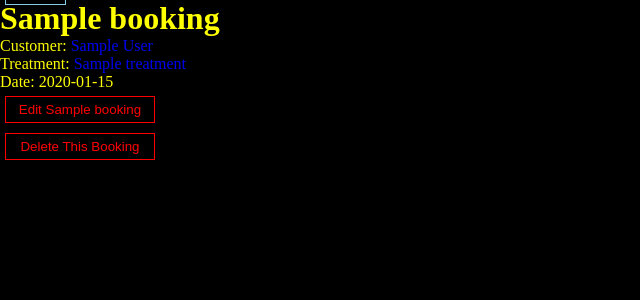
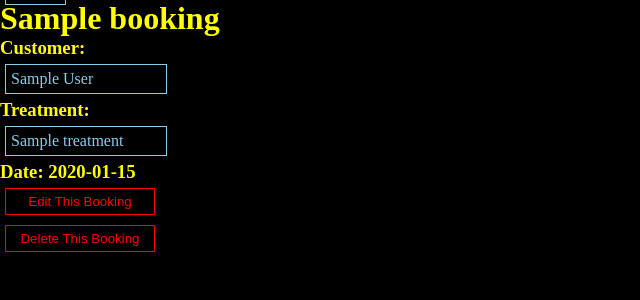
Before and after one commit to abasile1-tech/cyberpunk_ripperdoc_appointment_scheduler, a Flask app: page /bookings/1 in a window 1280 px wide. Shown: the part 23-323 px from the top of the page, without its empty margins (0-640 px from the left). Run offline with Flask 3, Linux system fonts and the light colour scheme; tables that the repository leaves empty hold one stand-in row (values such as "Sample post").

Commit message:
I made the individual booking pages look nicer

```diff
--- a/templates/bookings/show.html
+++ b/templates/bookings/show.html
@@ -1,17 +1,19 @@
 {% extends 'base.html' %}
 
 {% block content %}
+<main>
+	<div class="flex_list">
 	<h1>{{ name}}</h1>
-	<ul>
-		<li>Customer: <a href="/customers/{{customer_id}}">{{ customer_name }}</a></li>
-		<li>Treatment: <a href="/treatments/{{treatment_id}}">{{ treatment_name }}</a></li>
-		<li>Date: {{ date }}</li>
-	</ul>
-
-	<a href="/bookings/{{ booking_id }}/edit"><button>Edit {{ name }}</button></a>
+	<h3>Customer: </h3>
+	<a href="/customers/{{customer_id}}" class="nav_link">{{ customer_name }}</a>
+	<h3>Treatment: </h3>
+	<a href="/treatments/{{treatment_id}}" class="nav_link">{{ treatment_name }}</a>
+	<h3>Date: {{ date }}</h3>
+	<a href="/bookings/{{ booking_id }}/edit"><button>Edit This Booking</button></a>
 
 	<form class="form-inline" action="/bookings/{{booking_id}}/delete" method="POST">
 		<input type="submit" value="Delete This Booking">
 	</form>
-
+	</div>
+</main>
 {% endblock content %}
```
